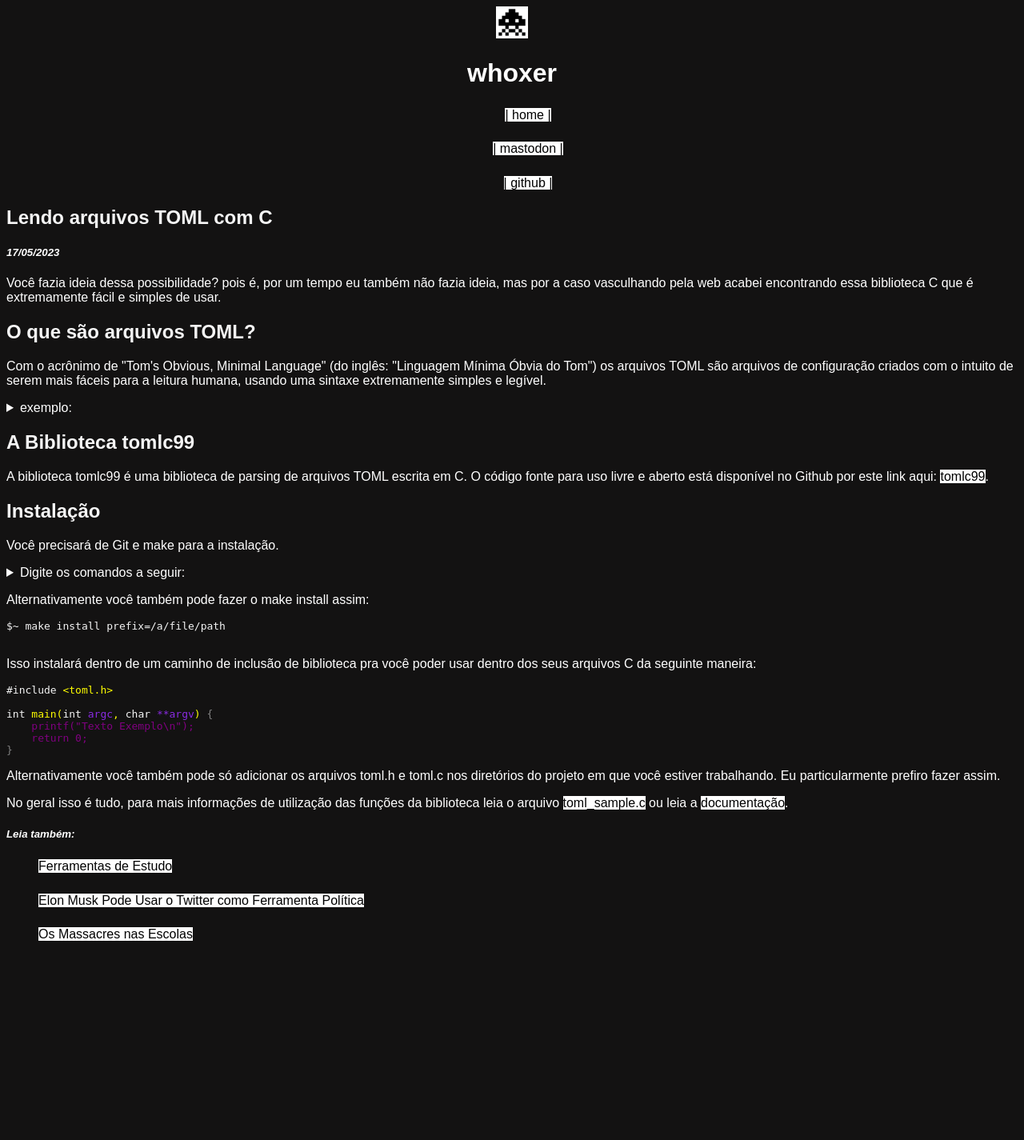
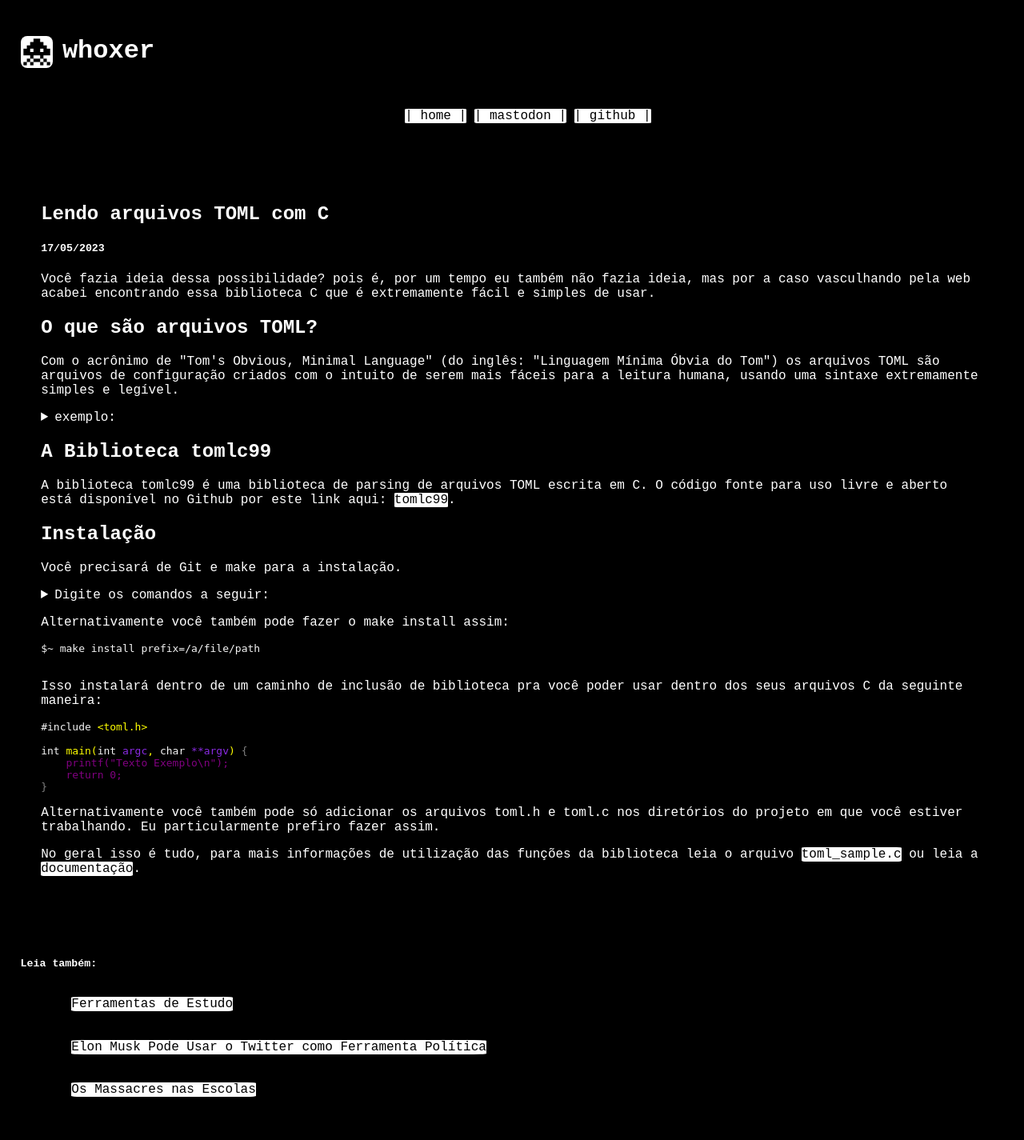
Before and after one commit to whoxer/whoxer.github.io, a PHP site: page /tecnologia/arquivos-toml-c.html in a window 1280 px wide. Shown: the whole page at 80% size. Before the commit the page ends 1176 px from the top, so only its background shows below. Run offline with PHP 8.4, Linux system fonts and the light colour scheme.

Commit message:
código de estilização dos artigos modificado; comentários adicionados

```diff
--- a/css/style-article.css
+++ b/css/style-article.css
@@ -1,56 +1,79 @@
+/* estilo padrão para todo site */
 body {
-    font-family: 'Ubuntu', sans-serif;
-    background-color: rgb(19, 18, 18);
+    background-color: black;
+    font-family: 'Courier New', Courier, monospace;
+    margin: 0;
     padding: 0;
+    color: white;
+}
+/* cabeçalho padrão para todo o site */
+.header-blog {
+    padding-top: 1%;
+    margin-top: 0.5%;
+    text-align: left;
+}
+.title-h {
+    user-select: none;
+    text-align: auto;
+}
+.ico-page {
+    user-select: none;
+    display: inline;
+    float: inline-start;
+    margin-right: 1%;
+}
+.icon-alien {
+    border-radius: 20%;
+}
+.title {
+    text-align: left;
+    margin: 2%;
+}
+.menu {
+    text-align: center;
+    margin: 1%;
+    padding: 1%;
+}
+.menu-opt {
+    list-style: none;
+}
+.li-opt {
+    display: inline;
+    padding: 0;
+    margin: 0;
+}
+/* fim do estilo do cabeçalho */
+
+/* links */
+.opt {
+    text-decoration: none;
+    color: black;
+    background-color: white;
+    border-radius: 5%;
+}
+.opt:hover {
+    text-decoration: none;
+    color: white;
+    background-color: black;
+    border-radius: 5%;
 }
 
-header {
-    text-align: center;
+/* para os artigos */
+.article-body {
+    justify-content: left;
+    padding: 2%;
+    margin: 2%;
 }
-
-italic {
-    font-style: italic;
+.recomendation {
+    padding: 1%;
+    margin: 1%;
 }
-
-li {
-    margin-top: 2%;
+.read-more {
+    padding: 1%;
+    margin: 1%;
+}
+.li-more-opt {
+    padding: 1%;
+    margin: 1%;
     list-style: none;
 }
-a {
-    text-decoration: none;
-    padding: 0;
-    color: black;
-    background-color: white;
-}
-
-hr {
-    color: white;
-}
-
-h5 {
-    color: white;
-    font-style: italic;
-}
-h1 {
-    color: white;
-}
-h2 {
-    color: whitesmoke;
-    font-weight: bolder;
-}
-ul.cabeçalho li {
-    display: inline-block;
-    padding-right: 6px;
-}
-p {
-    color: white;
-}
-h4 {
-    color: white;
-}
-h3 {
-    color: white;
-}
-summary {
-    color: white;
-}
```
Also changed, not shown: css/style.css (+6 -1 lines).
